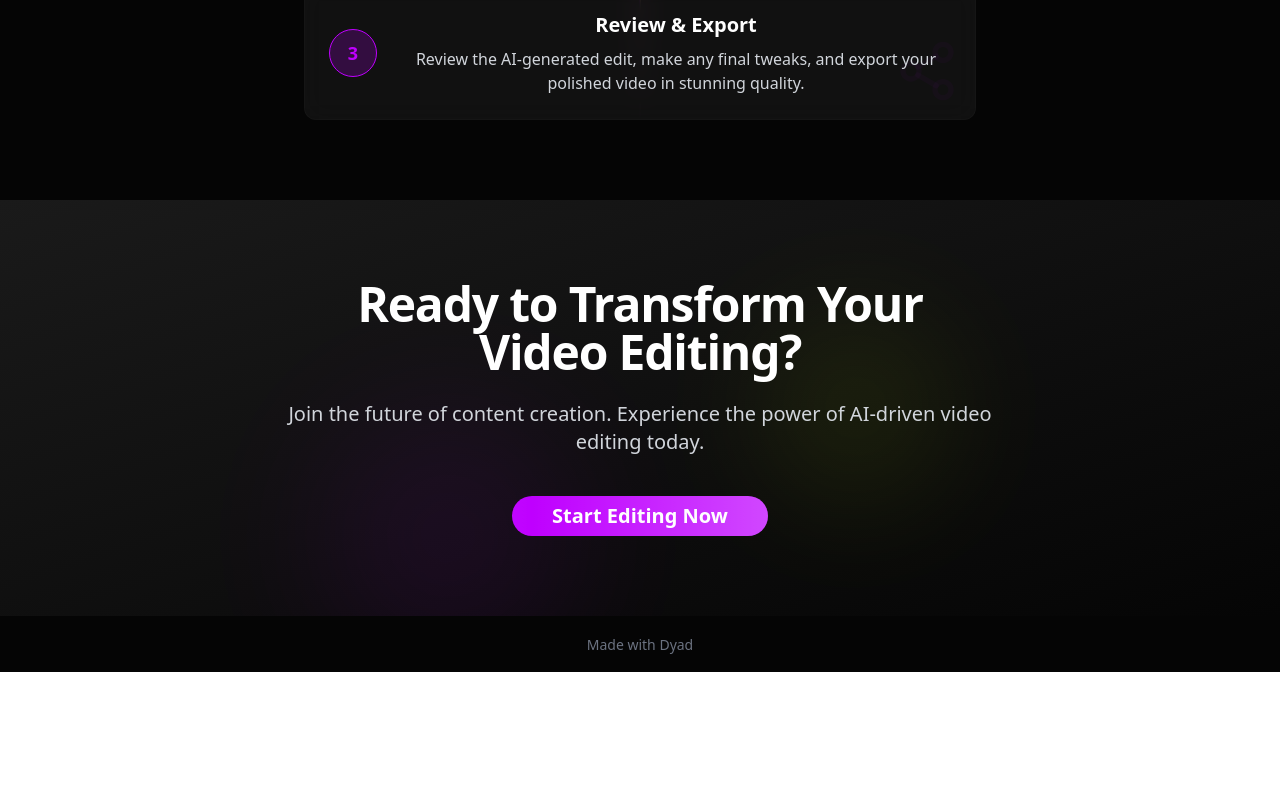
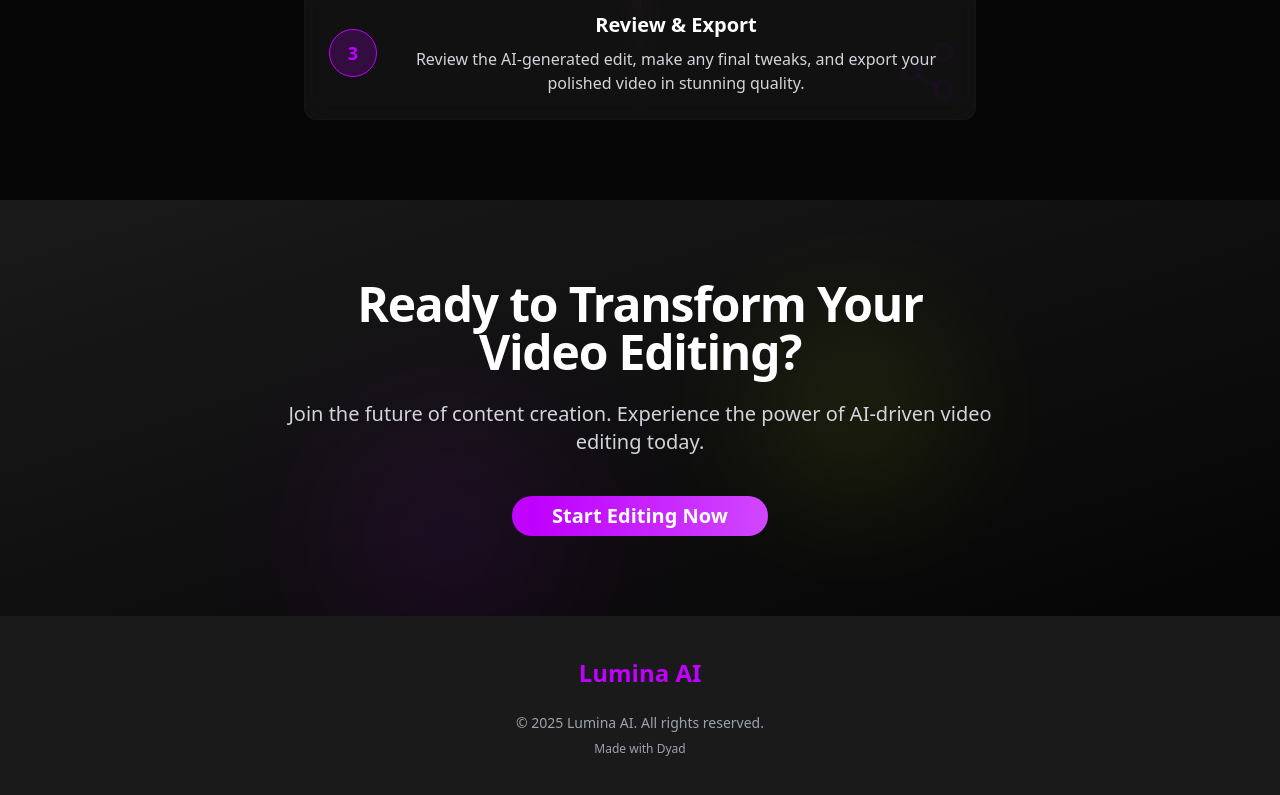
Before and after one commit to udaychanpa635/clever-lobster-yawn, a React (Vite) app: page / in a window 1280 px wide. Shown: the part 2233-3028 px from the top of the page. Before the commit the page ends 2905 px from the top, so only its background shows below. Built offline with nearby package versions, Linux system fonts and the light colour scheme.

Commit message:
[dyad] wrote 2 file(s)

```diff
--- /dev/null
+++ b/src/components/layout/Footer.tsx
@@ -0,0 +1,40 @@
+"use client";
+
+import React from 'react';
+import { motion } from 'framer-motion';
+import { Link } from 'react-router-dom';
+
+const Footer = () => {
+  return (
+    <motion.footer
+      initial={{ opacity: 0, y: 50 }}
+      whileInView={{ opacity: 1, y: 0 }}
+      viewport={{ once: true, amount: 0.3 }}
+      transition={{ duration: 0.6, delay: 0.2 }}
+      className="bg-deep-charcoal text-gray-400 py-10 border-t border-deep-charcoal/50"
+    >
+      <div className="container mx-auto px-4 md:px-8 text-center">
+        <div className="mb-6">
+          <Link to="/" className="text-2xl font-bold text-electric-violet hover:text-cyber-lime transition-colors duration-300">
+            Lumina AI
+          </Link>
+        </div>
+        <p className="text-sm mb-2">
+          &copy; {new Date().getFullYear()} Lumina AI. All rights reserved.
+        </p>
+        <p className="text-xs">
+          <a
+            href="https://www.dyad.sh/"
+            target="_blank"
+            rel="noopener noreferrer"
+            className="hover:text-white transition-colors duration-300"
+          >
+            Made with Dyad
+          </a>
+        </p>
+      </div>
+    </motion.footer>
+  );
+};
+
+export default Footer;
--- a/src/pages/Index.tsx
+++ b/src/pages/Index.tsx
@@ -1,12 +1,12 @@
 "use client";
 
-import { MadeWithDyad } from "@/components/made-with-dyad";
 import Navbar from "@/components/layout/Navbar";
 import Hero from "@/components/sections/Hero";
 import SocialProof from "@/components/sections/SocialProof";
 import BentoGridFeatures from "@/components/sections/BentoGridFeatures";
 import HowItWorks from "@/components/sections/HowItWorks";
-import CallToAction from "@/components/sections/CallToAction"; // Import the new component
+import CallToAction from "@/components/sections/CallToAction";
+import Footer from "@/components/layout/Footer"; // Import the new Footer component
 
 const Index = () => {
   return (
@@ -16,8 +16,8 @@ const Index = () => {
       <SocialProof />
       <BentoGridFeatures />
       <HowItWorks />
-      <CallToAction /> {/* Add the CallToAction component here */}
-      <MadeWithDyad />
+      <CallToAction />
+      <Footer /> {/* Add the Footer component here */}
     </div>
   );
 };
```
